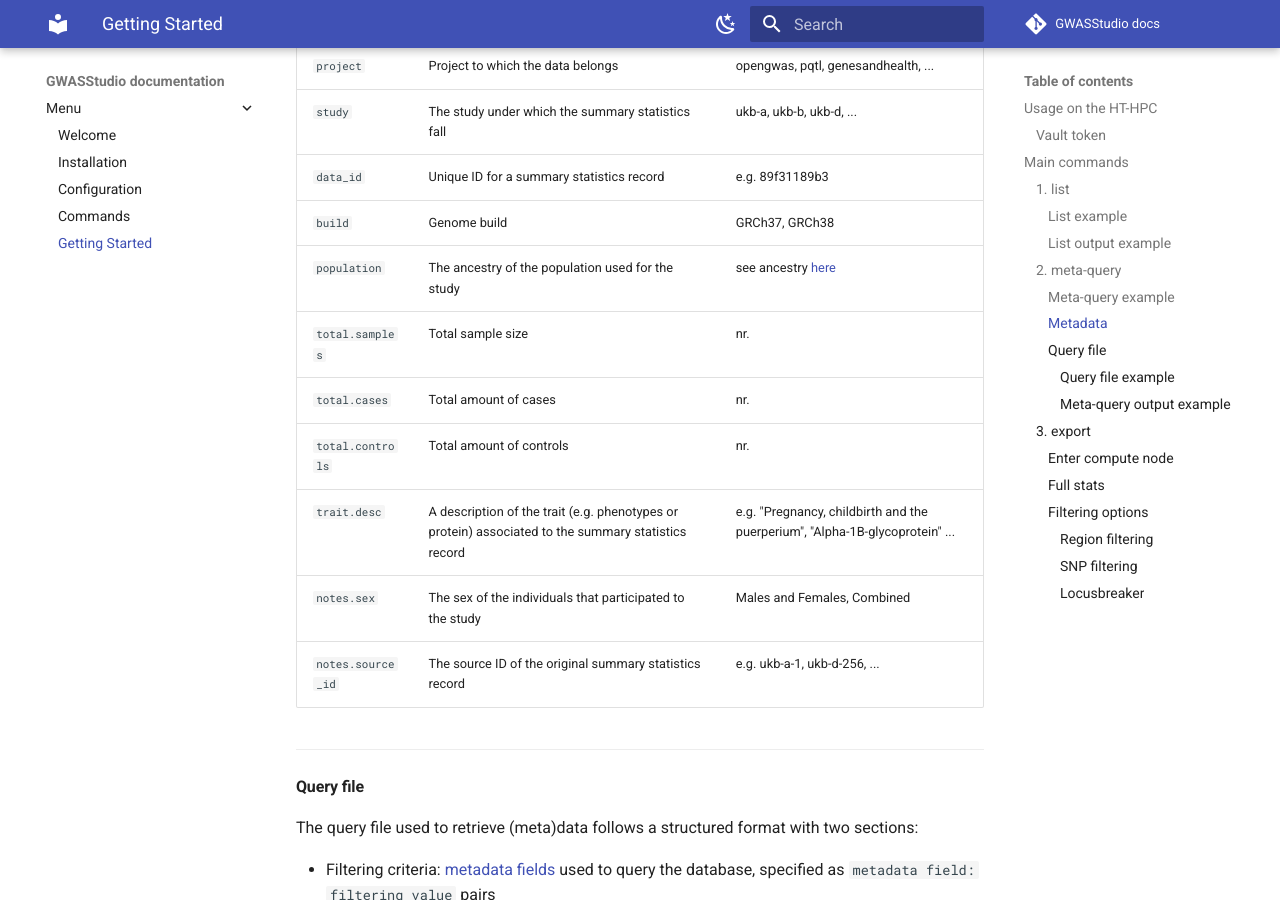
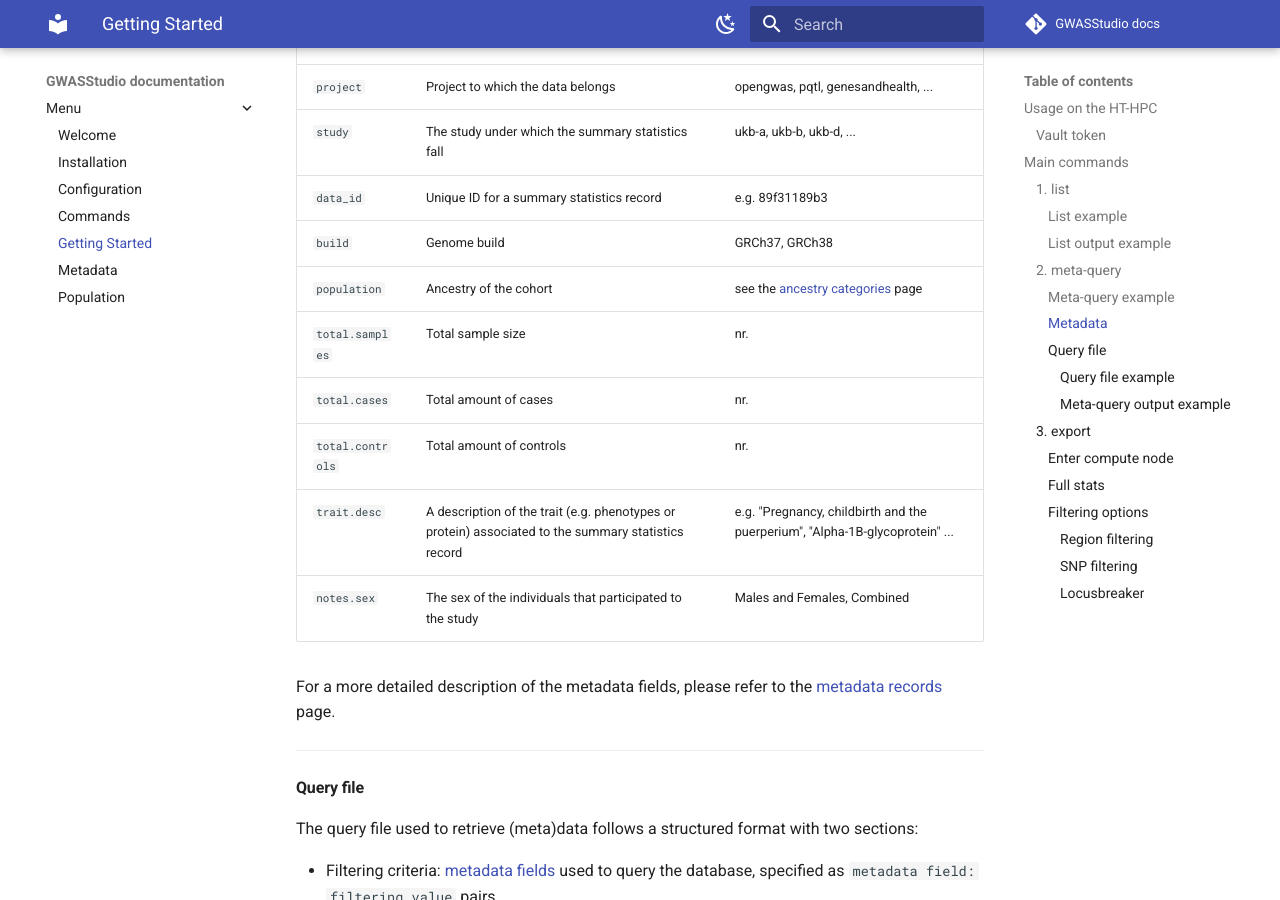
Before and after one commit to ht-diva/gwasstudio, an MkDocs documentation site: the page built from docs/getting-started.md, in a window 1280 px wide and 900 px high, scrolled down 2063 px. Built offline with MkDocs 1.6.1 and Material for MkDocs 9.7.7, drawn with Linux system fonts in a browser that asks for light colours; comment, search, counter and statistics services are not loaded.

Commit message:
docs: Add the following tables to the docs:
* Metadata Fields
* Ancestry Categories

```diff
--- a/docs/getting-started.md
+++ b/docs/getting-started.md
@@ -85,20 +85,21 @@
 A metadata table is assigned to each project-study and describes key information about the available/accessible summary statistics.</br >
 Metadata records may contain the following fields:
 
-| Metadata field | Description | Possible values |
-| --- | --- | --- |
-| `category` | The type of summary statistics | GWAS, pQTL, eQTL |
-| `project` | Project to which the data belongs | opengwas, pqtl, genesandhealth, ... |
-| `study` | The study under which the summary statistics fall | ukb-a, ukb-b,  ukb-d, ... |
-| `data_id` | Unique ID for a summary statistics record | e.g. 89f31189b3 |
-| `build` | Genome build | GRCh37, GRCh38 |
-| `population` | The ancestry of the population used for the study | see ancestry [here](https://github.com/ht-diva/gwasstudio/blob/main/src/gwasstudio/config/config.yaml) |
-| `total.samples` | Total sample size | nr. |
-| `total.cases` | Total amount of cases | nr. |
-| `total.controls` | Total amount of controls | nr. |
-| `trait.desc` | A description of the trait (e.g. phenotypes or protein) associated to the summary statistics record | e.g. "Pregnancy, childbirth and the puerperium", "Alpha-1B-glycoprotein" ... |
-| `notes.sex` | The sex of the individuals that participated to the study | Males and Females, Combined |
-| `notes.source_id` | The source ID of the original summary statistics record | e.g. ukb-a-1, ukb-d-256, ... |
+| Metadata field   | Description                                                                                         | Possible values                                                              |
+|------------------|-----------------------------------------------------------------------------------------------------|------------------------------------------------------------------------------|
+| `category`       | The type of summary statistics                                                                      | GWAS, pQTL, eQTL                                                             |
+| `project`        | Project to which the data belongs                                                                   | opengwas, pqtl, genesandhealth, ...                                          |
+| `study`          | The study under which the summary statistics fall                                                   | ukb-a, ukb-b,  ukb-d, ...                                                    |
+| `data_id`        | Unique ID for a summary statistics record                                                           | e.g. 89f31189b3                                                              |
+| `build`          | Genome build                                                                                        | GRCh37, GRCh38                                                               |
+| `population`     | Ancestry of the cohort                                                                              | see the [ancestry categories](population.md) page                            |
+| `total.samples`  | Total sample size                                                                                   | nr.                                                                          |
+| `total.cases`    | Total amount of cases                                                                               | nr.                                                                          |
+| `total.controls` | Total amount of controls                                                                            | nr.                                                                          |
+| `trait.desc`     | A description of the trait (e.g. phenotypes or protein) associated to the summary statistics record | e.g. "Pregnancy, childbirth and the puerperium", "Alpha-1B-glycoprotein" ... |
+| `notes.sex`      | The sex of the individuals that participated to the study                                           | Males and Females, Combined                                                  |
+
+For a more detailed description of the metadata fields, please refer to the [metadata records](metadata.md) page.
 
 ---
 
--- a/mkdocs.yml
+++ b/mkdocs.yml
@@ -34,6 +34,8 @@
     - 'Configuration': configuration.md
     - 'Commands': commands.md
     - 'Getting Started': getting-started.md
+    - 'Metadata': metadata.md
+    - 'Population': population.md
 
 # Plugins
 plugins:
```
Also changed, not shown: docs/metadata.md (added, +43 -0 lines), docs/population.md (added, +38 -0 lines).
